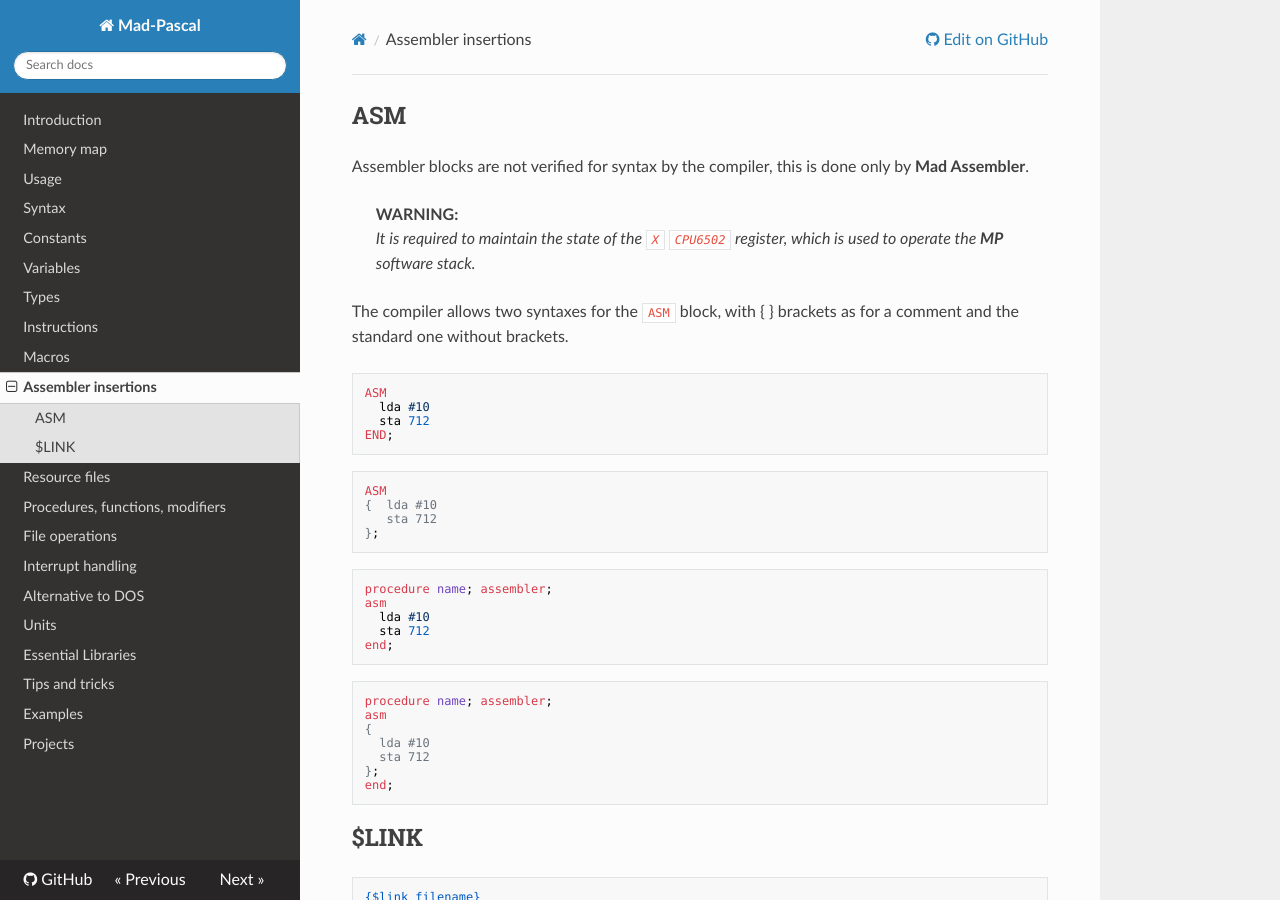
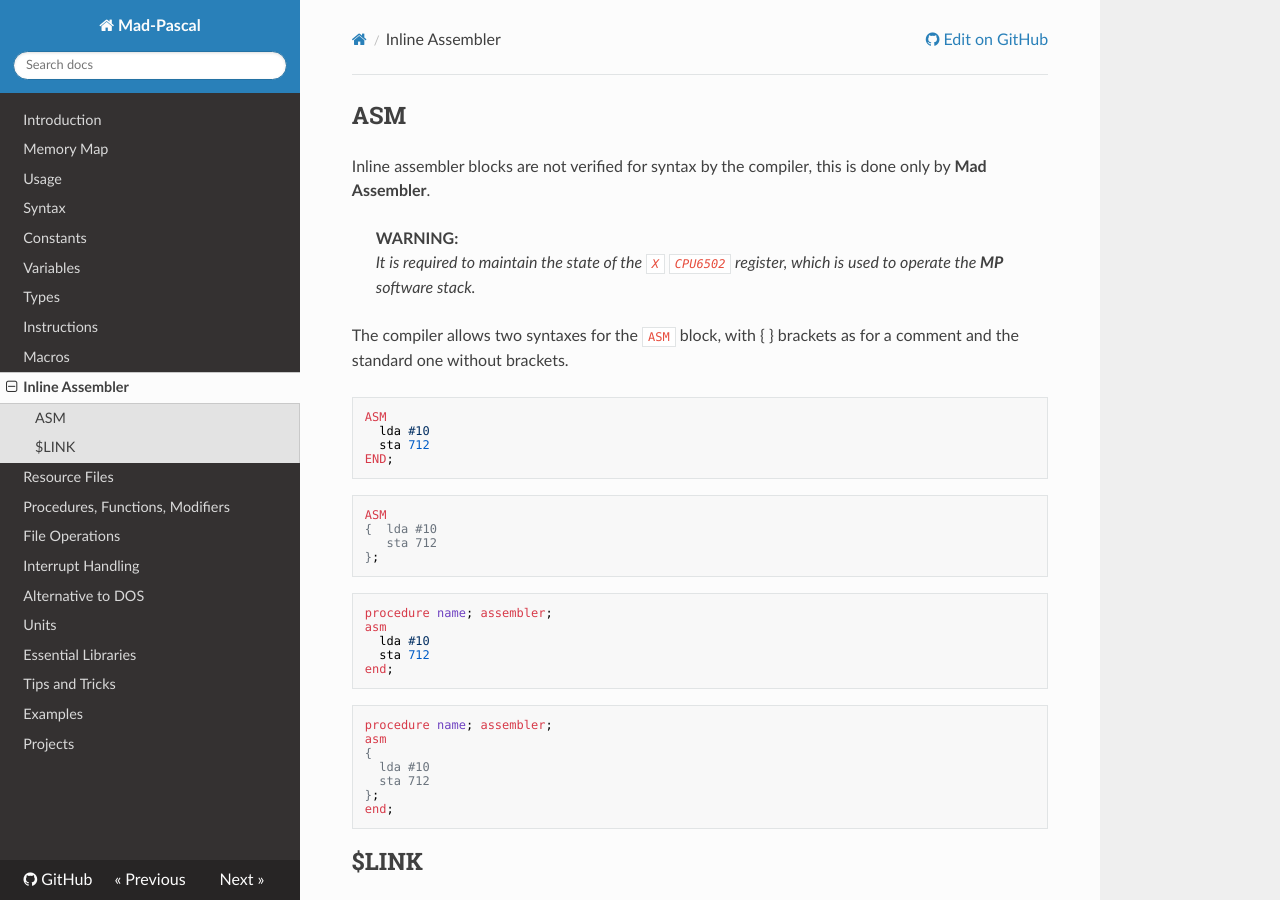
Before and after one commit to tebe6502/mad-pascal-en-mkdocs, an MkDocs documentation site: the page built from docs/asm.md, in a window 1280 px wide and 900 px high. Built offline with MkDocs 1.6.1, drawn with Linux system fonts in a browser that asks for light colours; nearby versions of some CDN libraries.

Commit message:
Use title case in menu tree

```diff
--- a/docs/asm.md
+++ b/docs/asm.md
@@ -2,7 +2,7 @@
 
 ## ASM
 
-Assembler blocks are not verified for syntax by the compiler, this is done only by **Mad Assembler**.
+Inline assembler blocks are not verified for syntax by the compiler, this is done only by **Mad Assembler**.
 
 > **WARNING:**
 > _It is required to maintain the state of the `X` `CPU6502` register, which is used to operate the **MP** software stack._
--- a/mkdocs.yml
+++ b/mkdocs.yml
@@ -12,7 +12,7 @@ theme:
 
 nav:
     - Introduction: introduction.md
-    - Memory map: map.md
+    - Memory Map: map.md
     - Usage: usage.md
     - Syntax: syntax.md
     - Constants: constants.md
@@ -20,14 +20,14 @@ nav:
     - Types: types.md
     - Instructions: instructions.md
     - Macros: macros.md
-    - Assembler insertions: asm.md
-    - Resource files: resources.md
-    - Procedures, functions, modifiers: procedures-functions.md
-    - File operations: files.md
-    - Interrupt handling: interrupts.md
+    - Inline Assembler: asm.md
+    - Resource Files: resources.md
+    - Procedures, Functions, Modifiers: procedures-functions.md
+    - File Operations: files.md
+    - Interrupt Handling: interrupts.md
     - Alternative to DOS: ados.md
     - Units: units.md
     - Essential Libraries: essential-libraries.md
-    - Tips and tricks: tips.md
+    - Tips and Tricks: tips.md
     - Examples: examples.md
     - Projects: projects.md
```
